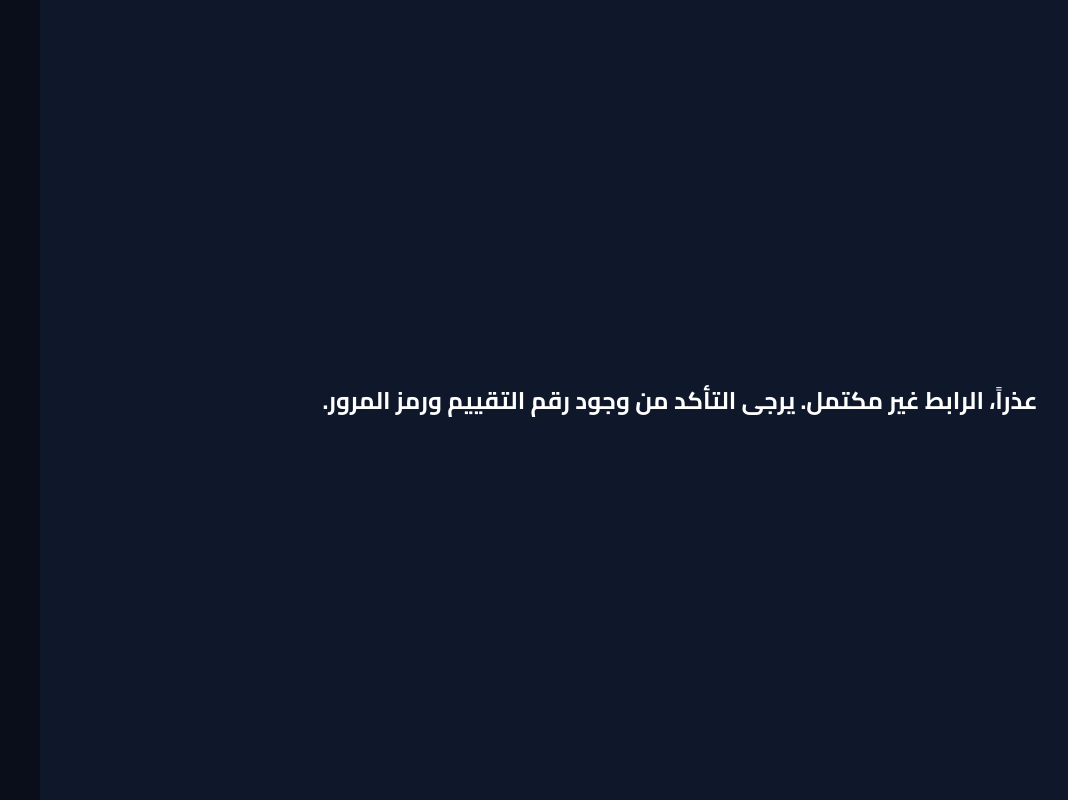
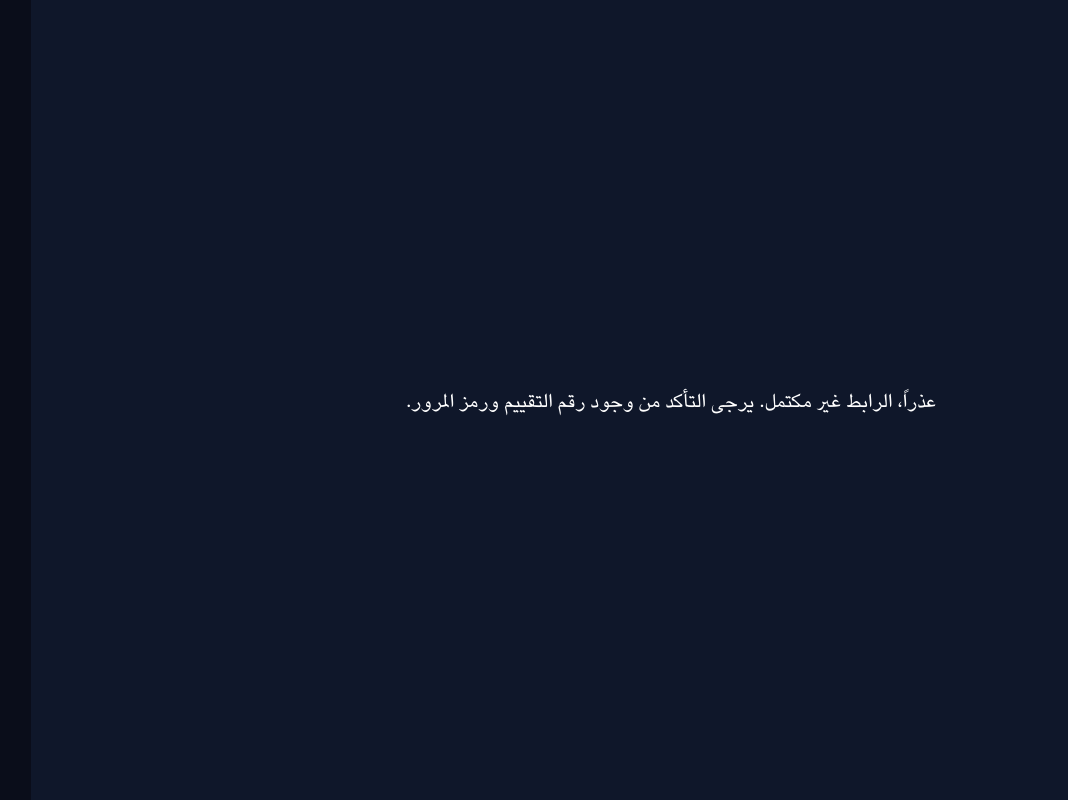
Before and after one commit to fady750/arabic-maze-game, a React (Vite) app: page / in a window 1280 px wide. Shown: the whole page, without its empty margins (0-1068 px from the left). Built offline with nearby package versions, Linux system fonts and the light colour scheme.

Commit message:
feat: use FontGame.ttf font across the app and canvas

```diff
--- a/src/App.css
+++ b/src/App.css
@@ -11,10 +11,18 @@
   &:hover {
     border-color: var(--accent-border);
   }
+
   &:focus-visible {
     outline: 2px solid var(--accent);
     outline-offset: 2px;
   }
+}
+
+@font-face {
+  font-family: 'Helvetica World';
+  src: url('./assets/FontGame.ttf') format('truetype');
+  font-weight: normal;
+  font-style: normal;
 }
 
 .hero {
@@ -42,8 +50,7 @@
     z-index: 1;
     top: 34px;
     height: 28px;
-    transform: perspective(2000px) rotateZ(300deg) rotateX(44deg) rotateY(39deg)
-      scale(1.4);
+    transform: perspective(2000px) rotateZ(300deg) rotateX(44deg) rotateY(39deg) scale(1.4);
   }
 
   .vite {
@@ -51,8 +58,7 @@
     top: 107px;
     height: 26px;
     width: auto;
-    transform: perspective(2000px) rotateZ(300deg) rotateX(40deg) rotateY(39deg)
-      scale(0.8);
+    transform: perspective(2000px) rotateZ(300deg) rotateX(40deg) rotateY(39deg) scale(0.8);
   }
 }
 
@@ -75,9 +81,10 @@
   border-top: 1px solid var(--border);
   text-align: left;
 
-  & > div {
+  &>div {
     flex: 1 1 0;
     padding: 32px;
+
     @media (max-width: 1024px) {
       padding: 24px 20px;
     }
@@ -130,6 +137,7 @@
     &:hover {
       box-shadow: var(--shadow);
     }
+
     .button-icon {
       height: 18px;
       width: 18px;
@@ -156,6 +164,7 @@
 #spacer {
   height: 88px;
   border-top: 1px solid var(--border);
+
   @media (max-width: 1024px) {
     height: 48px;
   }
@@ -177,6 +186,7 @@
     left: 0;
     border-left-color: var(--border);
   }
+
   &::after {
     right: 0;
     border-right-color: var(--border);
--- a/src/components/MazeCanvas.tsx
+++ b/src/components/MazeCanvas.tsx
@@ -863,7 +863,7 @@ export const MazeCanvas: React.FC<MazeCanvasProps> = ({
       // 3. Draw Room Words (Arabic connected text support)
       ctx.textAlign = 'center';
       ctx.textBaseline = 'middle';
-      ctx.font = 'bold 18px Cairo';
+      ctx.font = 'bold 18px FontGame';
 
       // Room colored floor glow
       activeRooms.forEach((room) => {
@@ -872,12 +872,12 @@ export const MazeCanvas: React.FC<MazeCanvasProps> = ({
 
         // Draw shadow/glow behind word
         ctx.fillStyle = '#000000';
-        ctx.font = 'bold 19px Cairo';
+        ctx.font = 'bold 19px FontGame';
         ctx.fillText(words[room.id] || '', textX + 1, textY + 1);
 
         // Draw word text
         ctx.fillStyle = '#ffffff';
-        ctx.font = 'bold 18px Cairo';
+        ctx.font = 'bold 18px FontGame';
         ctx.fillText(words[room.id] || '', textX, textY);
       });
 
--- a/src/index.css
+++ b/src/index.css
@@ -1,6 +1,6 @@
 :root {
-  --font-cairo: 'Cairo', 'Tajawal', system-ui, -apple-system, sans-serif;
-  --font-tajawal: 'Tajawal', 'Cairo', system-ui, -apple-system, sans-serif;
+  --font-cairo: 'FontGame', 'Cairo', 'Tajawal', system-ui, sans-serif;
+  --font-tajawal: 'FontGame', 'Tajawal', 'Cairo', system-ui, sans-serif;
 
   /* Color Palette */
   --bg-dark: #0a0d1a;
@@ -25,9 +25,12 @@
   -moz-osx-font-smoothing: grayscale;
 }
 
-
-
-
+@font-face {
+  font-family: 'FontGame';
+  src: url('./assets/FontGame.ttf') format('truetype');
+  font-weight: normal;
+  font-style: normal;
+}
 
 * {
   box-sizing: border-box;
```
Also changed, not shown: 5 other files (tests, documents, lock files or other folders).
